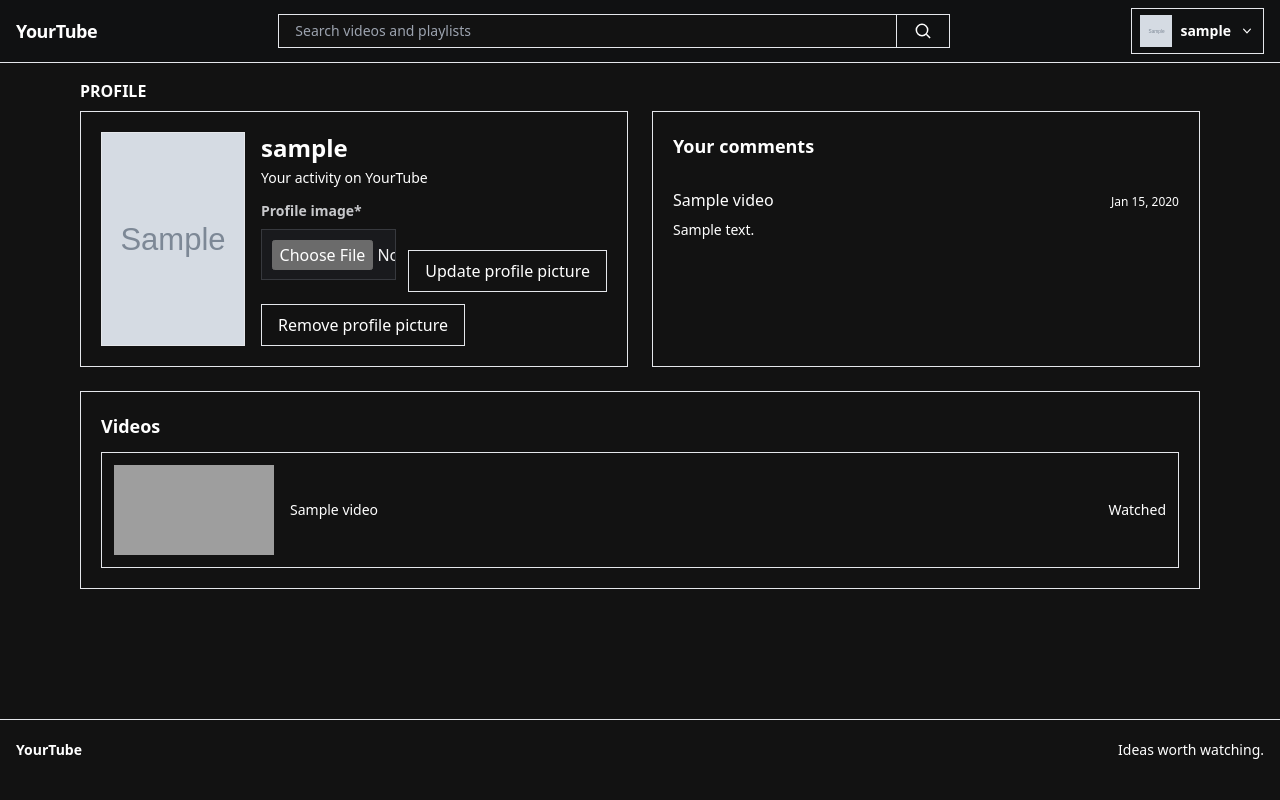
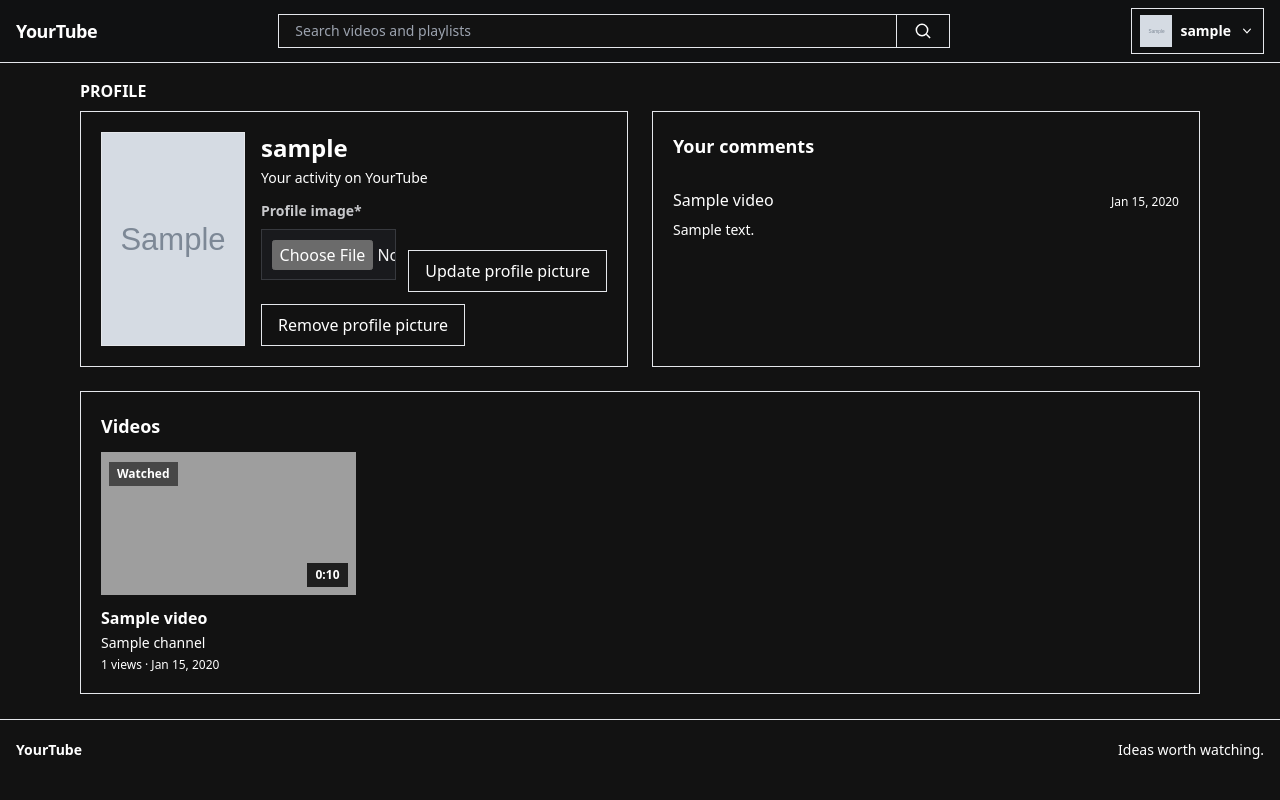
Before and after one commit to a-shygun/Yourtube, a Django app: page /profile/ in a window 1280 px wide. Run offline with Django 5.2, Linux system fonts and the light colour scheme; a user stored in the database is signed in; tables that the repository leaves empty hold one stand-in row (values such as "Sample post"); grey boxes marked "Sample" are stand-in pictures; some libraries are stand-ins or nearby versions; grey boxes are pictures that could not be loaded.

Commit message:
changed buttons

```diff
--- a/accounts/templates/accounts/profile_video_list.html
+++ b/accounts/templates/accounts/profile_video_list.html
@@ -1,11 +1,31 @@
-<div class="flex flex-col gap-3">
+<section class="grid grid-cols-1 gap-x-5 gap-y-9 sm:grid-cols-2 lg:grid-cols-3 xl:grid-cols-4">
   {% for item in video_statuses %}
-    <a class="flex items-center gap-4 border border-line p-3 hover:bg-surface-alt" href="{% url 'video-detail' item.video_id %}">
-      <img class="aspect-video w-40 object-cover" src="{% url 'library-media' item.video.thumbnail_loc %}" alt="{{ item.video.title }} thumbnail" loading="lazy" />
-      <span class="flex-1 line-clamp-2 text-sm font-medium">{{ item.video.title }}</span>
-      <span class="text-sm text-muted">{{ item.get_status_display }}</span>
-    </a>
+    {% with video=item.video %}
+      <article class="min-w-0">
+        <div class="group relative aspect-video overflow-hidden bg-surface-alt">
+          <a class="absolute inset-0 block overflow-hidden" href="{% url 'video-detail' video.id %}">
+            <img class="h-full w-full object-cover transition duration-300 group-hover:scale-[1.03]" src="{% url 'library-media' video.thumbnail_loc %}" alt="{{ video.title }} thumbnail" loading="lazy" />
+            <span class="video-duration-badge absolute bottom-2 right-2 bg-black/80 px-2 py-1 text-xs font-semibold" data-video-duration="{{ video.duration }}">{{ video.duration }}</span>
+          </a>
+          <form class="absolute left-2 top-2 z-10 {% if item.status != 'watched' %}opacity-0 transition-opacity group-hover:opacity-100 group-focus-within:opacity-100{% endif %}" method="post" action="{% url 'video-status' video.id %}">
+            {% csrf_token %}{% if item.status != 'watched' %}<input type="hidden" name="status" value="watched" />{% endif %}<input type="hidden" name="next" value="{{ request.get_full_path }}" />
+            <button class="bg-black/55 px-2 py-1 text-xs font-bold text-white hover:bg-black/75" type="submit" aria-label="{% if item.status == 'watched' %}Remove watched status{% else %}Mark watched{% endif %}">{% if item.status == 'watched' %}Watched{% else %}Mark watched{% endif %}</button>
+          </form>
+          <form class="absolute right-2 top-2 z-10 {% if item.status != 'to-watch' %}opacity-0 transition-opacity group-hover:opacity-100 group-focus-within:opacity-100{% endif %}" method="post" action="{% url 'video-status' video.id %}">
+            {% csrf_token %}{% if item.status != 'to-watch' %}<input type="hidden" name="status" value="to-watch" />{% endif %}<input type="hidden" name="next" value="{{ request.get_full_path }}" />
+            <button class="bg-black/55 px-2 py-1 text-xs font-bold text-white hover:bg-black/75" type="submit" aria-label="{% if item.status == 'to-watch' %}Remove to-watch status{% else %}Mark to watch{% endif %}">To watch</button>
+          </form>
+        </div>
+        <div class="pt-3">
+          <h2 class="line-clamp-2 text-base font-semibold leading-snug"><a class="hover:text-accent-light" href="{% url 'video-detail' video.id %}">{{ video.title }}</a></h2>
+          <a class="mt-1 block text-sm text-muted hover:text-ink" href="{% url 'channel-videos' video.channel_id %}">{{ video.channel.name }}</a>
+          <p class="mt-1 text-xs text-subtle">
+            <span data-compact-count="{{ video.view_count }}">{{ video.view_count }}</span> views · {{ video.upload_date|date:'M j, Y' }}
+          </p>
+        </div>
+      </article>
+    {% endwith %}
   {% empty %}
-    <p class="text-sm text-subtle">{{ empty_message }}</p>
+    <p class="col-span-full text-sm text-subtle">{{ empty_message }}</p>
   {% endfor %}
-</div>
+</section>
--- a/accounts/views.py
+++ b/accounts/views.py
@@ -62,6 +62,6 @@ def profile(request):
         "account": account,
         "form": form,
         "user_comments": Comment.objects.filter(author=request.user).select_related("video"),
-        "video_statuses": VideoStatus.objects.filter(user=request.user).select_related("video").order_by("video__title"),
+        "video_statuses": VideoStatus.objects.filter(user=request.user).select_related("video__channel").order_by("video__title"),
     }
     return render(request, "accounts/profile.html", context)
```
